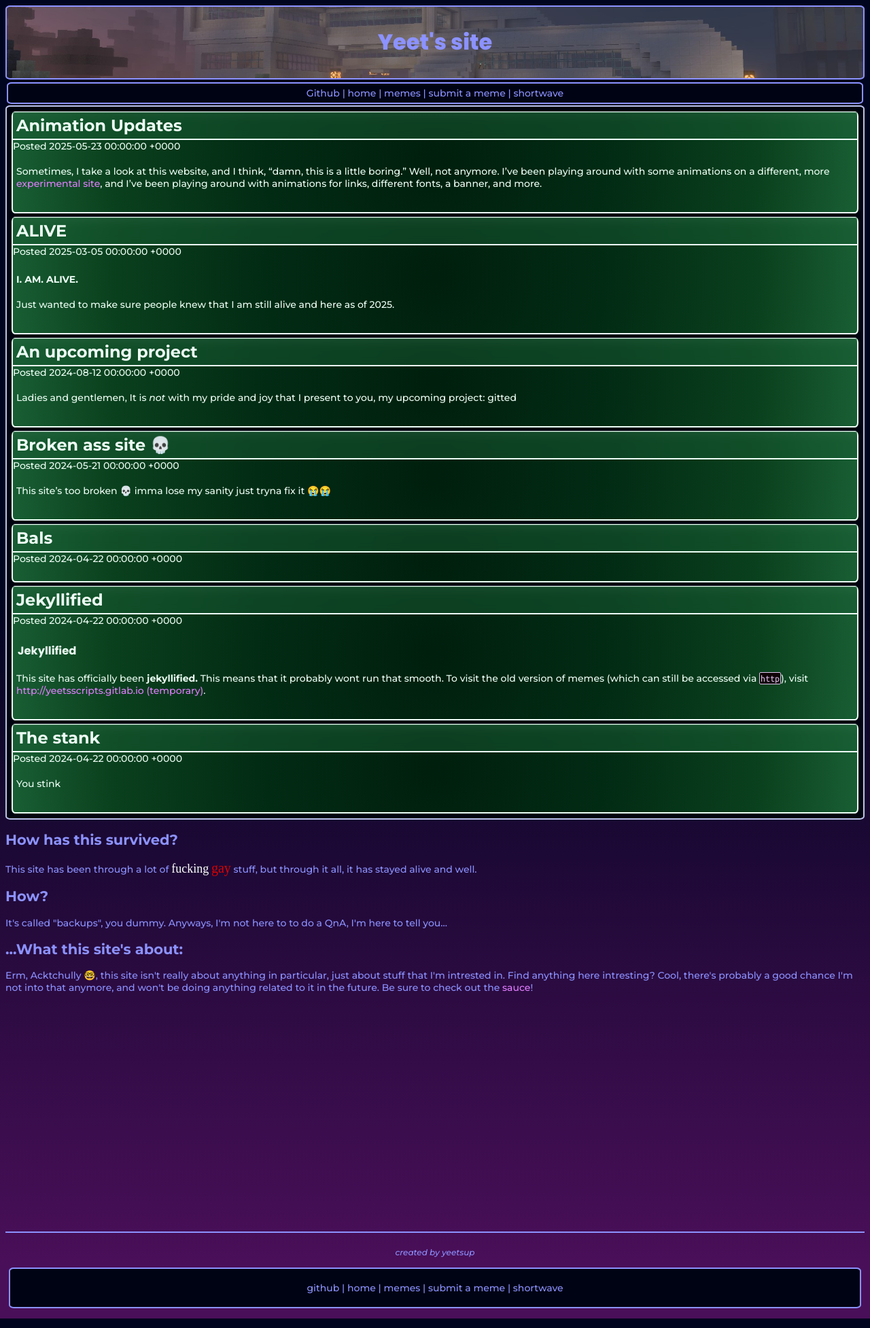
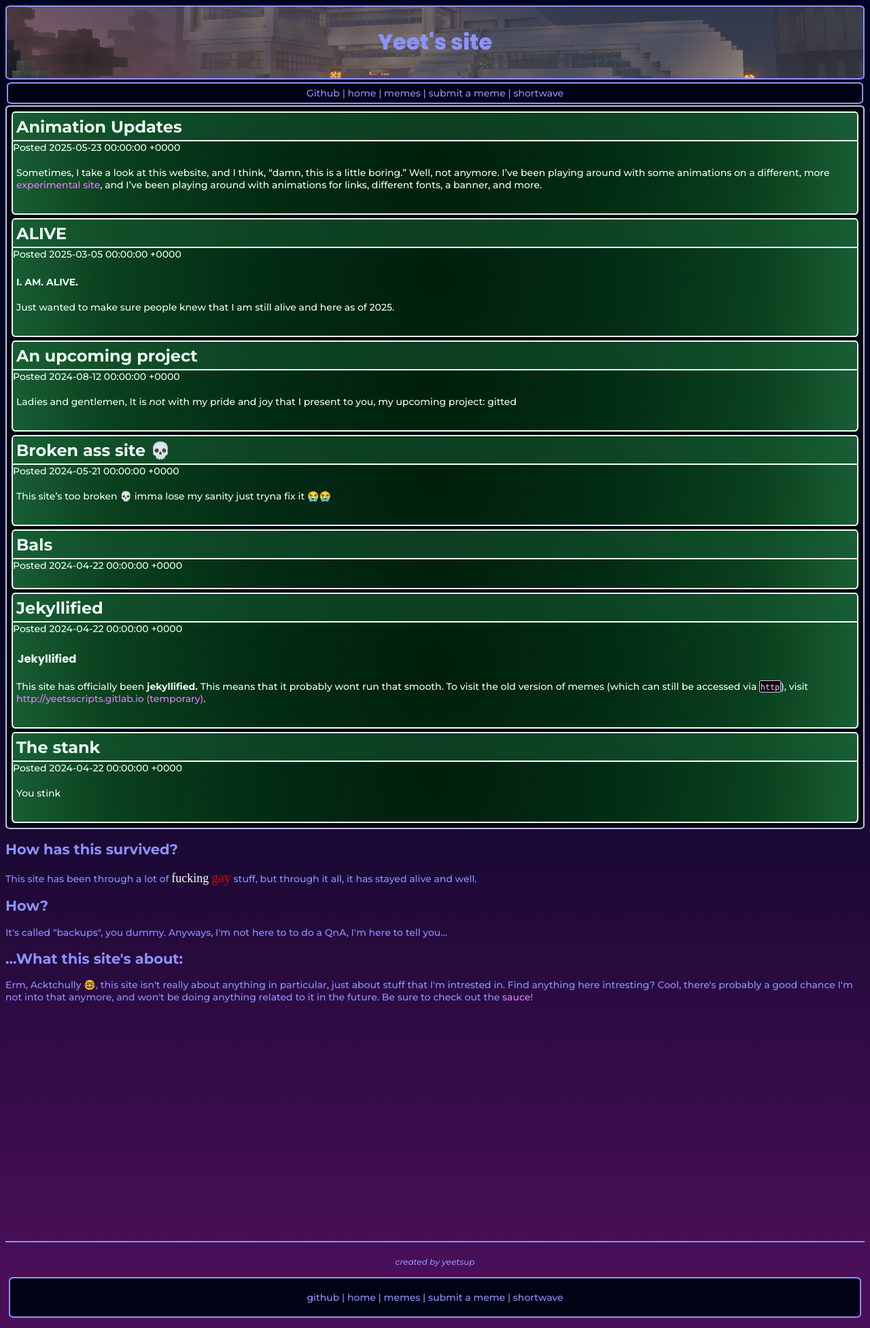
Before and after one commit to yeetssite/yeetssite.github.io, a Jekyll site: the page built from index.html, in a window 1280 px wide. Shown: the whole page at 68% size. Built offline with Jekyll 4.4.1, drawn with Linux system fonts in a browser that asks for light colours; some web fonts are replaced; a script that is not in the unit is left out.

Commit message:
Update base.css

```diff
--- a/assets/css/base.css
+++ b/assets/css/base.css
@@ -334,7 +334,7 @@ video {
 	font-size: 24px;
 	font-weight: 700;
 	padding: 5px;
-  margin-top: -15px;
+  margin-top: -13px;
 	border-bottom: 2px solid #edfff5;
 	margin-right: auto;
 	margin-left: auto;
```
